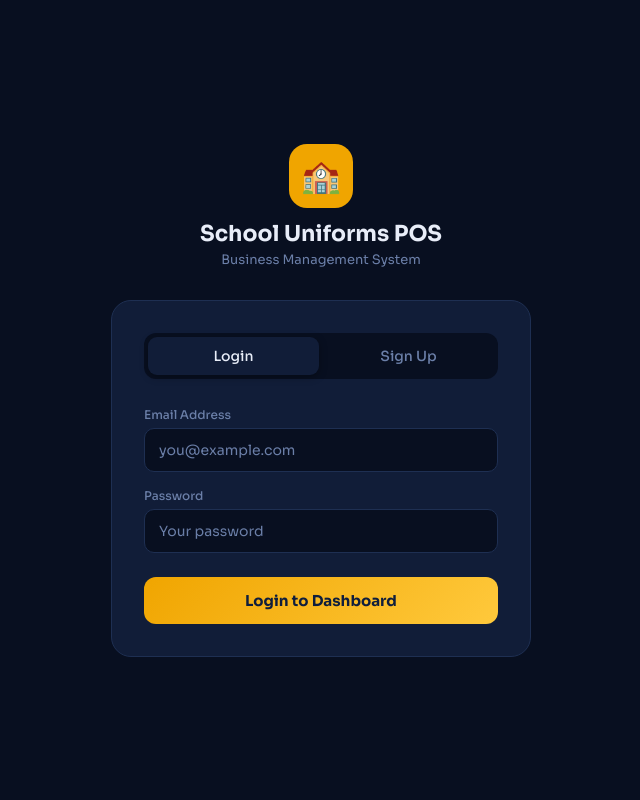
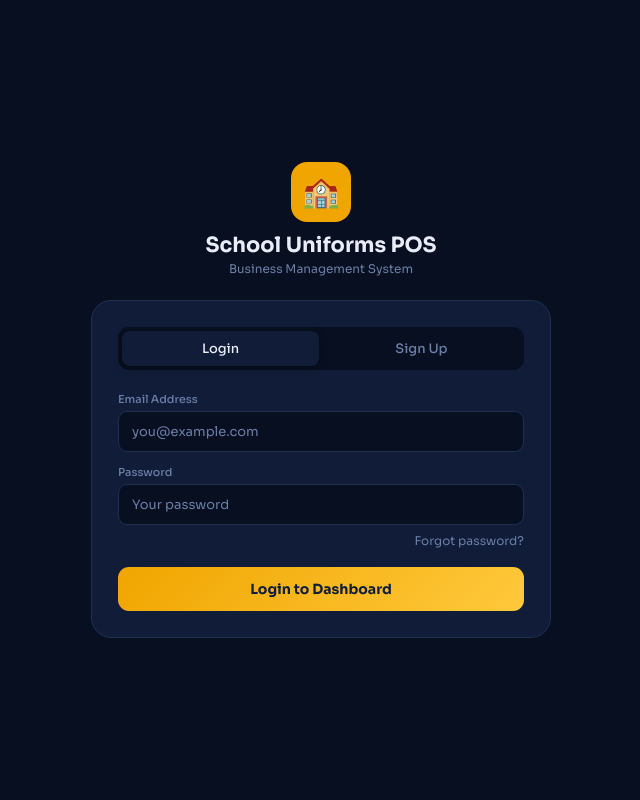
Before and after one commit to chegewarren/uniform-shop-pos, a Flask app: page /login in a window 1280 px wide. Shown: the whole page, without its empty margins (319-959 px from the left). Run offline with Flask 3, Linux system fonts and the light colour scheme.

Commit message:
login.html

```diff
--- a/templates/login.html
+++ b/templates/login.html
@@ -4,39 +4,42 @@
 <meta charset="UTF-8"/>
 <meta name="viewport" content="width=device-width, initial-scale=1.0"/>
 <title>Uniform Shop — Login</title>
-<link href="https://fonts.googleapis.com/css2?family=Sora:wght@300;400;500;600;700&family=JetBrains+Mono:wght@400;500&display=swap" rel="stylesheet"/>
+<link href="https://fonts.googleapis.com/css2?family=Sora:wght@300;400;500;600;700&display=swap" rel="stylesheet"/>
 <style>
-:root{--navy:#0f1e3d;--gold:#f0a500;--gold2:#ffc93c;--green:#00c48c;--red:#ff4d6d;--bg:#080f20;--card:#111d38;--border:#1e2f52;--text:#e8edf8;--muted:#6b7fa8;--font:'Sora',sans-serif;--mono:'JetBrains Mono',monospace;}
+:root{--navy:#0f1e3d;--gold:#f0a500;--gold2:#ffc93c;--green:#00c48c;--red:#ff4d6d;--bg:#080f20;--card:#111d38;--border:#1e2f52;--text:#e8edf8;--muted:#6b7fa8;--font:'Sora',sans-serif;}
 *{box-sizing:border-box;margin:0;padding:0;}
 body{font-family:var(--font);background:var(--bg);color:var(--text);min-height:100vh;display:flex;align-items:center;justify-content:center;padding:20px;}
-.container{width:100%;max-width:420px;}
-.logo-wrap{text-align:center;margin-bottom:32px;}
-.logo{width:64px;height:64px;background:var(--gold);border-radius:18px;display:inline-flex;align-items:center;justify-content:center;font-size:32px;margin-bottom:12px;}
-.app-name{font-size:22px;font-weight:700;}
-.app-sub{font-size:13px;color:var(--muted);margin-top:4px;}
-.card{background:var(--card);border:1px solid var(--border);border-radius:20px;padding:32px;}
-.tab-row{display:grid;grid-template-columns:1fr 1fr;gap:4px;background:var(--bg);border-radius:12px;padding:4px;margin-bottom:28px;}
-.tab{padding:10px;border-radius:9px;border:none;background:none;color:var(--muted);font-family:var(--font);font-size:14px;font-weight:500;cursor:pointer;transition:all .2s;}
+.container{width:100%;max-width:460px;}
+.logo-wrap{text-align:center;margin-bottom:24px;}
+.logo{width:60px;height:60px;background:var(--gold);border-radius:16px;display:inline-flex;align-items:center;justify-content:center;font-size:30px;margin-bottom:10px;}
+.app-name{font-size:21px;font-weight:700;}
+.app-sub{font-size:12px;color:var(--muted);margin-top:3px;}
+.card{background:var(--card);border:1px solid var(--border);border-radius:20px;padding:26px;}
+.tab-row{display:grid;grid-template-columns:1fr 1fr;gap:4px;background:var(--bg);border-radius:11px;padding:4px;margin-bottom:22px;}
+.tab{padding:9px;border-radius:8px;border:none;background:none;color:var(--muted);font-family:var(--font);font-size:13px;font-weight:500;cursor:pointer;transition:all .2s;}
 .tab.active{background:var(--card);color:var(--text);box-shadow:0 2px 8px rgba(0,0,0,.3);}
 .form-section{display:none;}
 .form-section.active{display:block;}
-.form-group{margin-bottom:16px;}
-.form-label{font-size:12px;color:var(--muted);font-weight:500;margin-bottom:6px;display:block;}
-.form-input{width:100%;background:var(--bg);border:1px solid var(--border);border-radius:10px;padding:12px 14px;color:var(--text);font-family:var(--font);font-size:14px;outline:none;transition:border-color .2s;}
+.form-group{margin-bottom:13px;}
+.form-label{font-size:11px;color:var(--muted);font-weight:500;margin-bottom:5px;display:block;}
+.form-input{width:100%;background:var(--bg);border:1px solid var(--border);border-radius:9px;padding:11px 13px;color:var(--text);font-family:var(--font);font-size:13px;outline:none;transition:border-color .2s;}
 .form-input:focus{border-color:var(--gold);}
 .form-input::placeholder{color:var(--muted);}
-.form-row{display:grid;grid-template-columns:1fr 1fr;gap:12px;}
-.submit-btn{width:100%;padding:14px;border:none;border-radius:12px;background:linear-gradient(135deg,var(--gold),var(--gold2));color:var(--navy);font-family:var(--font);font-size:15px;font-weight:700;cursor:pointer;transition:all .2s;margin-top:8px;}
+.form-row{display:grid;grid-template-columns:1fr 1fr;gap:10px;}
+.submit-btn{width:100%;padding:13px;border:none;border-radius:11px;background:linear-gradient(135deg,var(--gold),var(--gold2));color:var(--navy);font-family:var(--font);font-size:14px;font-weight:700;cursor:pointer;transition:all .2s;margin-top:6px;}
 .submit-btn:hover{transform:translateY(-1px);box-shadow:0 6px 20px rgba(240,165,0,.35);}
 .submit-btn:disabled{opacity:.5;cursor:not-allowed;transform:none;}
-.divider{text-align:center;color:var(--muted);font-size:12px;margin:16px 0;position:relative;}
-.divider::before,.divider::after{content:'';position:absolute;top:50%;width:42%;height:1px;background:var(--border);}
-.divider::before{left:0;}.divider::after{right:0;}
-.error-msg{background:rgba(255,77,109,.1);border:1px solid var(--red);border-radius:10px;padding:10px 14px;font-size:13px;color:var(--red);margin-bottom:16px;display:none;}
-.success-msg{background:rgba(0,196,140,.1);border:1px solid var(--green);border-radius:10px;padding:10px 14px;font-size:13px;color:var(--green);margin-bottom:16px;display:none;}
-.section-title{font-size:13px;color:var(--muted);font-weight:600;text-transform:uppercase;letter-spacing:.8px;margin:20px 0 12px;border-top:1px solid var(--border);padding-top:16px;}
-.spinner{width:20px;height:20px;border:2px solid rgba(0,0,0,.3);border-top-color:var(--navy);border-radius:50%;animation:spin 1s linear infinite;display:inline-block;vertical-align:middle;margin-right:8px;}
+.error-msg{background:rgba(255,77,109,.1);border:1px solid var(--red);border-radius:9px;padding:9px 13px;font-size:12px;color:var(--red);margin-bottom:13px;display:none;}
+.success-msg{background:rgba(0,196,140,.1);border:1px solid var(--green);border-radius:9px;padding:9px 13px;font-size:12px;color:var(--green);margin-bottom:13px;display:none;}
+.section-title{font-size:11px;color:var(--muted);font-weight:600;text-transform:uppercase;letter-spacing:.8px;margin:16px 0 11px;border-top:1px solid var(--border);padding-top:13px;}
+.forgot-link{font-size:12px;color:var(--muted);text-align:right;margin-top:8px;cursor:pointer;display:block;}
+.forgot-link:hover{color:var(--gold);}
+.spinner{width:16px;height:16px;border:2px solid rgba(0,0,0,.3);border-top-color:var(--navy);border-radius:50%;animation:spin 1s linear infinite;display:inline-block;vertical-align:middle;margin-right:6px;}
 @keyframes spin{to{transform:rotate(360deg)}}
+.temp-pwd-box{background:var(--bg);border:2px solid var(--gold);border-radius:10px;padding:14px;text-align:center;margin:12px 0;}
+.temp-pwd{font-family:monospace;font-size:22px;font-weight:700;color:var(--gold);letter-spacing:3px;}
+.temp-note{font-size:11px;color:var(--muted);margin-top:6px;}
+.sheet-help{font-size:11px;color:var(--muted);margin-top:4px;line-height:1.5;}
 </style>
 </head>
 <body>
@@ -64,8 +66,33 @@ body{font-family:var(--font);background:var(--bg);color:var(--text);min-height:1
       <div class="form-group">
         <label class="form-label">Password</label>
         <input class="form-input" id="loginPassword" type="password" placeholder="Your password"/>
+        <span class="forgot-link" onclick="switchTab('forgot',document.querySelector('.tab'))">Forgot password?</span>
       </div>
       <button class="submit-btn" id="loginBtn" onclick="doLogin()">Login to Dashboard</button>
+    </div>
+
+    <!-- FORGOT PASSWORD -->
+    <div class="form-section" id="section-forgot">
+      <div class="error-msg" id="forgotError"></div>
+      <div class="success-msg" id="forgotSuccess"></div>
+      <div id="forgotForm">
+        <p style="font-size:13px;color:var(--muted);margin-bottom:16px">Enter your email and we'll generate a temporary password for you.</p>
+        <div class="form-group">
+          <label class="form-label">Email Address</label>
+          <input class="form-input" id="forgotEmail" type="email" placeholder="you@example.com"/>
+        </div>
+        <button class="submit-btn" id="forgotBtn" onclick="doForgot()">Get Temporary Password</button>
+      </div>
+      <div id="tempPwdResult" style="display:none">
+        <div class="temp-pwd-box">
+          <div style="font-size:12px;color:var(--muted);margin-bottom:6px">Your temporary password is:</div>
+          <div class="temp-pwd" id="tempPwdValue"></div>
+          <div class="temp-note">⚠️ Write this down! Use it to login, then change your password in Settings.</div>
+        </div>
+        <button class="submit-btn" onclick="switchTab('login',document.querySelectorAll('.tab')[0])">Go to Login</button>
+      </div>
+      <br/>
+      <span class="forgot-link" onclick="switchTab('login',document.querySelectorAll('.tab')[0])">← Back to Login</span>
     </div>
 
     <!-- SIGNUP -->
@@ -120,16 +167,15 @@ body{font-family:var(--font);background:var(--bg);color:var(--text);min-height:1
 function switchTab(tab, btn) {
   document.querySelectorAll('.tab').forEach(b => b.classList.remove('active'));
   document.querySelectorAll('.form-section').forEach(s => s.classList.remove('active'));
-  btn.classList.add('active');
+  if (btn) btn.classList.add('active');
   document.getElementById('section-' + tab).classList.add('active');
 }
 
 function showError(id, msg) {
   const el = document.getElementById(id);
   el.textContent = msg; el.style.display = 'block';
-  setTimeout(() => el.style.display = 'none', 5000);
+  setTimeout(() => el.style.display = 'none', 6000);
 }
-
 function showSuccess(id, msg) {
   const el = document.getElementById(id);
   el.textContent = msg; el.style.display = 'block';
@@ -139,78 +185,67 @@ async function doLogin() {
   const email    = document.getElementById('loginEmail').value.trim();
   const password = document.getElementById('loginPassword').value.trim();
   if (!email || !password) { showError('loginError', 'Please fill in all fields'); return; }
+  const btn = document.getElementById('loginBtn');
+  btn.disabled = true; btn.innerHTML = '<span class="spinner"></span>Logging in…';
+  try {
+    const r = await fetch('/api/login', {method:'POST', headers:{'Content-Type':'application/json'}, body:JSON.stringify({email, password})});
+    const d = await r.json();
+    if (d.ok) { showSuccess('loginSuccess', '✅ Login successful! Redirecting…'); setTimeout(() => window.location.href='/', 800); }
+    else { showError('loginError', d.error || 'Login failed'); btn.disabled=false; btn.innerHTML='Login to Dashboard'; }
+  } catch(e) { showError('loginError', 'Connection error'); btn.disabled=false; btn.innerHTML='Login to Dashboard'; }
+}
 
-  const btn = document.getElementById('loginBtn');
-  btn.disabled = true;
-  btn.innerHTML = '<span class="spinner"></span>Logging in…';
-
+async function doForgot() {
+  const email = document.getElementById('forgotEmail').value.trim();
+  if (!email) { showError('forgotError', 'Please enter your email'); return; }
+  const btn = document.getElementById('forgotBtn');
+  btn.disabled = true; btn.innerHTML = '<span class="spinner"></span>Generating…';
   try {
-    const r = await fetch('/api/login', {
-      method: 'POST',
-      headers: {'Content-Type': 'application/json'},
-      body: JSON.stringify({email, password})
-    });
+    const r = await fetch('/api/forgot_password', {method:'POST', headers:{'Content-Type':'application/json'}, body:JSON.stringify({email})});
     const d = await r.json();
     if (d.ok) {
-      showSuccess('loginSuccess', '✅ Login successful! Redirecting…');
-      setTimeout(() => window.location.href = '/', 1000);
-    } else {
-      showError('loginError', d.error || 'Login failed');
-      btn.disabled = false;
-      btn.innerHTML = 'Login to Dashboard';
-    }
-  } catch(e) {
-    showError('loginError', 'Connection error. Please try again.');
-    btn.disabled = false;
-    btn.innerHTML = 'Login to Dashboard';
-  }
+      document.getElementById('forgotForm').style.display = 'none';
+      document.getElementById('tempPwdValue').textContent = d.temp_password;
+      document.getElementById('tempPwdResult').style.display = 'block';
+    } else { showError('forgotError', d.error || 'Email not found'); btn.disabled=false; btn.innerHTML='Get Temporary Password'; }
+  } catch(e) { showError('forgotError', 'Connection error'); btn.disabled=false; btn.innerHTML='Get Temporary Password'; }
 }
 
 async function doSignup() {
-  const business  = document.getElementById('signupBusiness').value.trim();
-  const name      = document.getElementById('signupName').value.trim();
-  const phone     = document.getElementById('signupPhone').value.trim();
-  const email     = document.getElementById('signupEmail').value.trim();
-  const password  = document.getElementById('signupPassword').value.trim();
-  const confirm   = document.getElementById('signupConfirm').value.trim();
-  const till      = document.getElementById('signupTill').value.trim();
-  const paybill   = document.getElementById('signupPaybill').value.trim();
+  const business   = document.getElementById('signupBusiness').value.trim();
+  const name       = document.getElementById('signupName').value.trim();
+  const phone      = document.getElementById('signupPhone').value.trim();
+  const email      = document.getElementById('signupEmail').value.trim();
+  const password   = document.getElementById('signupPassword').value.trim();
+  const confirm    = document.getElementById('signupConfirm').value.trim();
+  const mpesa_phone= document.getElementById('signupMpesaPhone').value.trim();
+  const till       = document.getElementById('signupTill').value.trim();
+  const paybill    = document.getElementById('signupPaybill').value.trim();
+  const sheet_id   = document.getElementById('signupSheetId').value.trim();
+  const api_key    = document.getElementById('signupApiKey').value.trim();
 
-  if (!business || !name || !phone || !email || !password) { showError('signupError', 'Please fill in all required fields'); return; }
-  if (password.length < 6) { showError('signupError', 'Password must be at least 6 characters'); return; }
-  if (password !== confirm) { showError('signupError', 'Passwords do not match'); return; }
+  if (!business||!name||!phone||!email||!password) { showError('signupError','Please fill in all required fields'); return; }
+  if (password.length < 6) { showError('signupError','Password must be at least 6 characters'); return; }
+  if (password !== confirm) { showError('signupError','Passwords do not match'); return; }
 
   const btn = document.getElementById('signupBtn');
-  btn.disabled = true;
-  btn.innerHTML = '<span class="spinner"></span>Creating account…';
-
+  btn.disabled=true; btn.innerHTML='<span class="spinner"></span>Creating account…';
   try {
-    const r = await fetch('/api/signup', {
-      method: 'POST',
-      headers: {'Content-Type': 'application/json'},
-      body: JSON.stringify({business_name: business, name, phone, email, password, till_number: till, paybill_number: paybill})
-    });
+    const r = await fetch('/api/signup', {method:'POST', headers:{'Content-Type':'application/json'},
+      body: JSON.stringify({business_name:business, name, phone, email, password,
+                            mpesa_phone, till_number:till, paybill_number:paybill,
+                            sheet_id, api_key})});
     const d = await r.json();
-    if (d.ok) {
-      showSuccess('signupSuccess', '✅ Account created! Redirecting…');
-      setTimeout(() => window.location.href = '/', 1000);
-    } else {
-      showError('signupError', d.error || 'Signup failed');
-      btn.disabled = false;
-      btn.innerHTML = 'Create Account';
-    }
-  } catch(e) {
-    showError('signupError', 'Connection error. Please try again.');
-    btn.disabled = false;
-    btn.innerHTML = 'Create Account';
-  }
+    if (d.ok) { showSuccess('signupSuccess','✅ Account created! Redirecting…'); setTimeout(()=>window.location.href='/',800); }
+    else { showError('signupError', d.error||'Signup failed'); btn.disabled=false; btn.innerHTML='Create Account'; }
+  } catch(e) { showError('signupError','Connection error'); btn.disabled=false; btn.innerHTML='Create Account'; }
 }
 
-// Allow Enter key to submit
 document.addEventListener('keypress', e => {
-  if (e.key === 'Enter') {
-    const loginActive = document.getElementById('section-login').classList.contains('active');
-    if (loginActive) doLogin(); else doSignup();
+  if (e.key==='Enter') {
+    if (document.getElementById('section-login').classList.contains('active')) doLogin();
+    else if (document.getElementById('section-signup').classList.contains('active')) doSignup();
+    else if (document.getElementById('section-forgot').classList.contains('active')) doForgot();
   }
 });
 </script>
```
Also changed, not shown: other parts of templates/login.html (+25 -6 lines).
